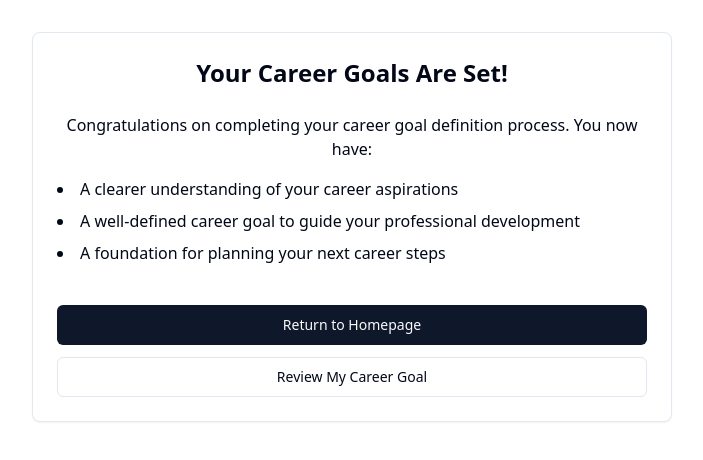
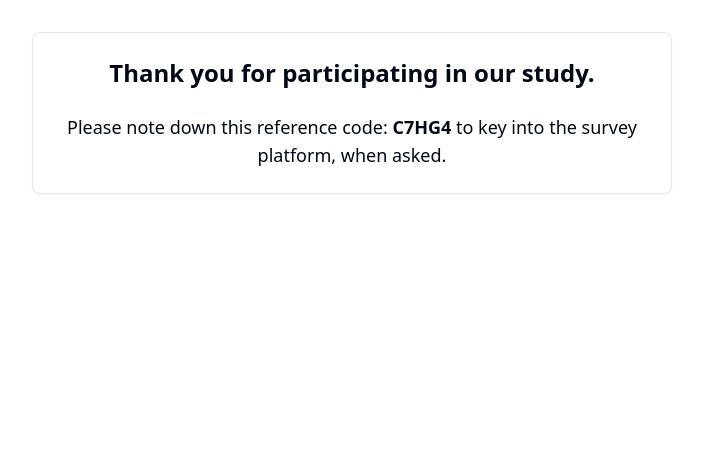
Before and after one commit to longevityduck/experiment1and2, a React (Vite) app: page /success in a window 1280 px wide. Shown: the top 460 px of the page, without its empty margins (288-991 px from the left). Built offline with nearby package versions, Linux system fonts and the light colour scheme.

Commit message:
Refactor Success Page Content
Updates the success page to display a thank you message and a reference code for a survey.

```diff
--- a/src/pages/Success.tsx
+++ b/src/pages/Success.tsx
@@ -1,46 +1,16 @@
 
-import { Button } from "@/components/ui/button";
 import { Card, CardContent } from "@/components/ui/card";
-import { useNavigate } from "react-router-dom";
 
 const Success = () => {
-  const navigate = useNavigate();
-
   return (
     <div className="container max-w-2xl mx-auto py-8 px-4">
       <Card>
         <CardContent className="pt-6">
           <div className="text-center space-y-6">
-            <h1 className="text-2xl font-bold">Your Career Goals Are Set!</h1>
-            <div className="space-y-4">
-              <p>
-                Congratulations on completing your career goal definition process. You now have:
-              </p>
-              <div className="text-left">
-                <ul className="list-disc list-inside space-y-2">
-                  <li>
-                    A clearer understanding of your career aspirations
-                  </li>
-                  <li>
-                    A well-defined career goal to guide your professional development
-                  </li>
-                  <li>
-                    A foundation for planning your next career steps
-                  </li>
-                </ul>
-              </div>
-            </div>
-            <div className="flex flex-col gap-3 justify-center pt-4">
-              <Button onClick={() => navigate("/personal-info")}>
-                Return to Homepage
-              </Button>
-              <Button
-                variant="outline"
-                onClick={() => navigate("/career-goal-suggestion")}
-              >
-                Review My Career Goal
-              </Button>
-            </div>
+            <h1 className="text-2xl font-bold">Thank you for participating in our study.</h1>
+            <p className="text-lg">
+              Please note down this reference code: <span className="font-bold">C7HG4</span> to key into the survey platform, when asked.
+            </p>
           </div>
         </CardContent>
       </Card>
```
